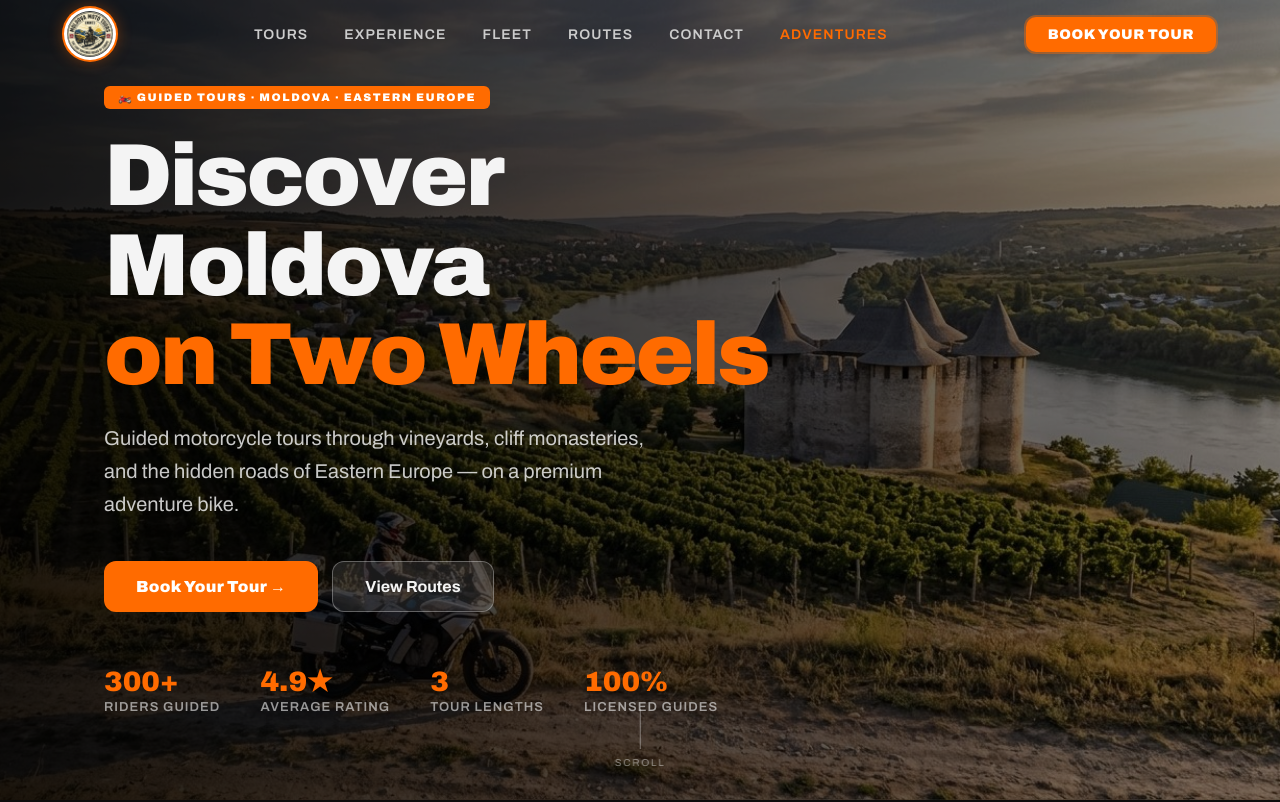
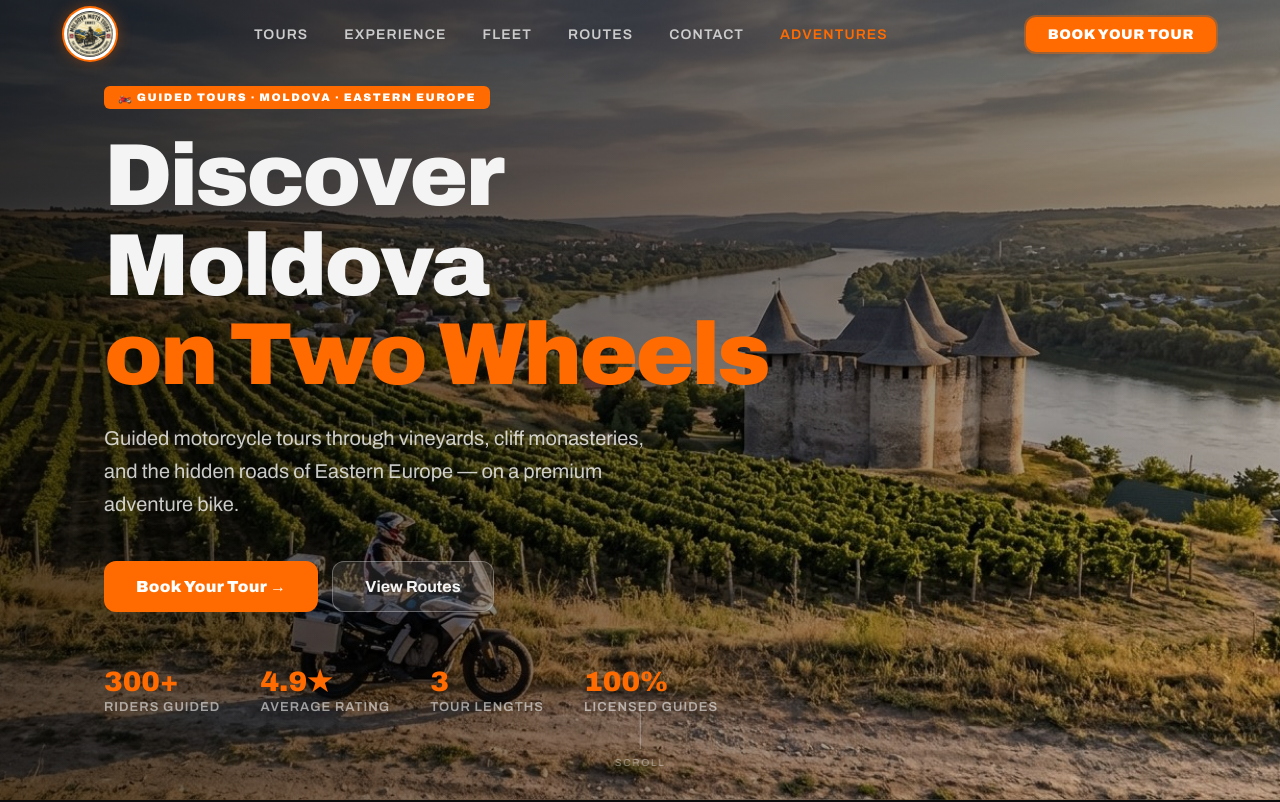
Before and after one commit to EugeniuTs/moldovaMotoWithBE, a React (Vite) app: page / in a window 1280 px wide. Shown: the top 802 px of the page. Built offline with nearby package versions, Linux system fonts and the light colour scheme.

Commit message:
fix: lighten hero overlays so biker is more visible
- Left gradient: 0.82 → 0.62 opacity (biker sits bottom-left)
- Flat black overlay replaced with top-fade gradient (0.45→0.05)
  so text area stays readable but bottom of image shows through clearly

```diff
--- a/src/pages/Home.jsx
+++ b/src/pages/Home.jsx
@@ -42,7 +42,7 @@ const style = `
   .map-stop { transition: all 0.2s; cursor: pointer; }
   .map-stop:hover circle { r: 9; fill: #ff6b00; }
   .map-stop:hover text { font-weight: 700; fill: #ff6b00; }
-  .overlay-gradient { background: linear-gradient(to right, rgba(0,0,0,0.82) 0%, rgba(0,0,0,0.45) 60%, rgba(0,0,0,0.15) 100%); }
+  .overlay-gradient { background: linear-gradient(to right, rgba(0,0,0,0.62) 0%, rgba(0,0,0,0.32) 55%, rgba(0,0,0,0.08) 100%); }
   @media (max-width: 768px) {
     .nav-links { display: none; }
     .hero-title { font-size: clamp(36px, 10vw, 72px) !important; }
@@ -662,7 +662,7 @@ export default function MoldovaMotorTours() {
           alt="Motorcyclist riding past Soroca fortress with Nistru River and vineyards"
           style={{ position: "absolute", inset: 0, width: "100%", height: "100%", objectFit: "cover", objectPosition: "center 55%" }} />
         <div className="overlay-gradient" style={{ position: "absolute", inset: 0 }} />
-        <div style={{ position: "absolute", inset: 0, background: "rgba(0,0,0,0.35)" }} />
+        <div style={{ position: "absolute", inset: 0, background: "linear-gradient(to bottom, rgba(0,0,0,0.45) 0%, rgba(0,0,0,0.18) 50%, rgba(0,0,0,0.05) 100%)" }} />
 
         <div style={{ position: "relative", padding: "0 5%", maxWidth: 1200, margin: "0 auto", width: "100%" }}>
           <div className="hero-animate" style={{ display: "inline-block", background: ORANGE, color: "#fff", fontSize: 11, fontWeight: 800, padding: "5px 14px", borderRadius: 6, letterSpacing: "0.14em", textTransform: "uppercase", marginBottom: 22 }}>
```
